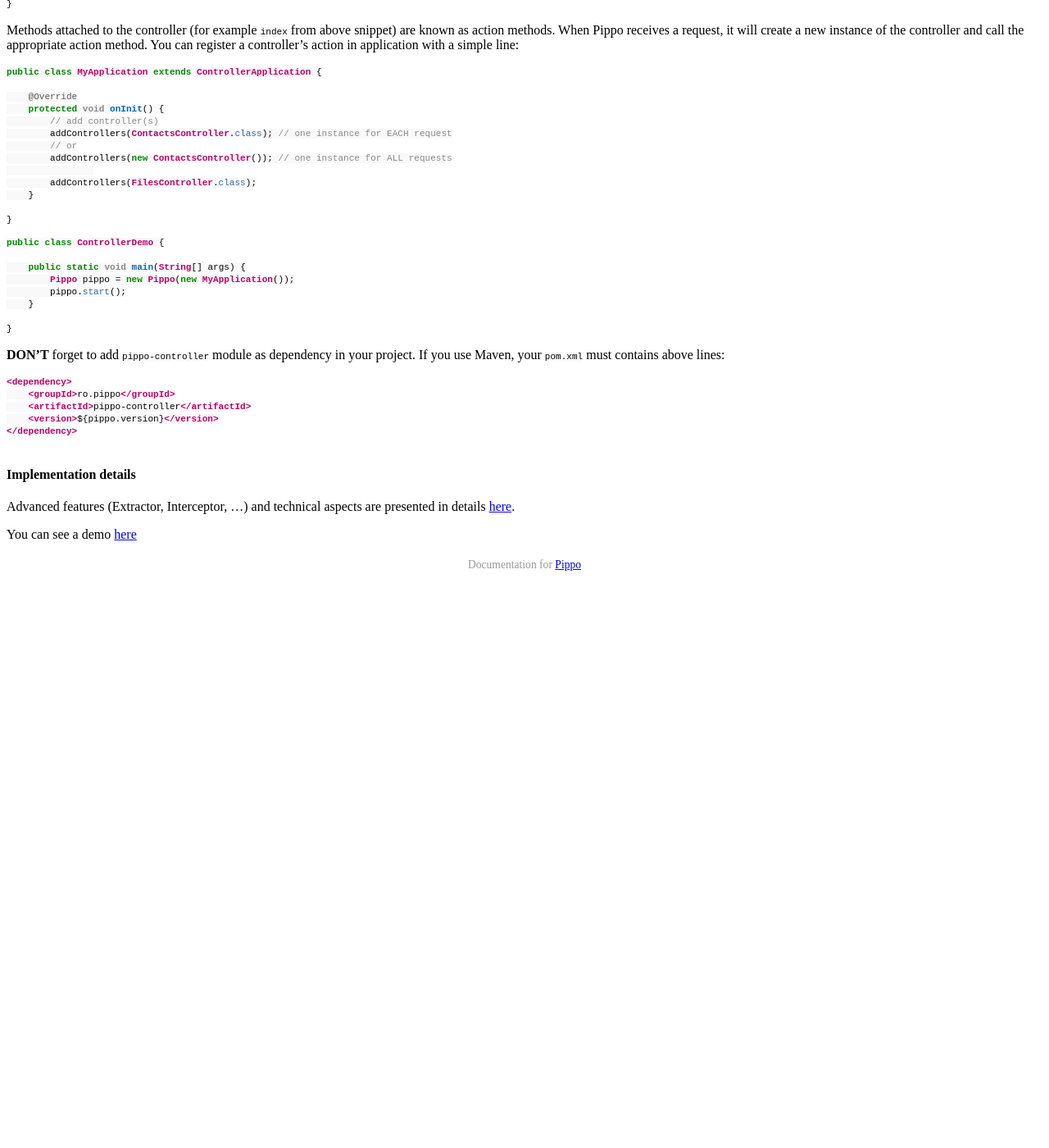
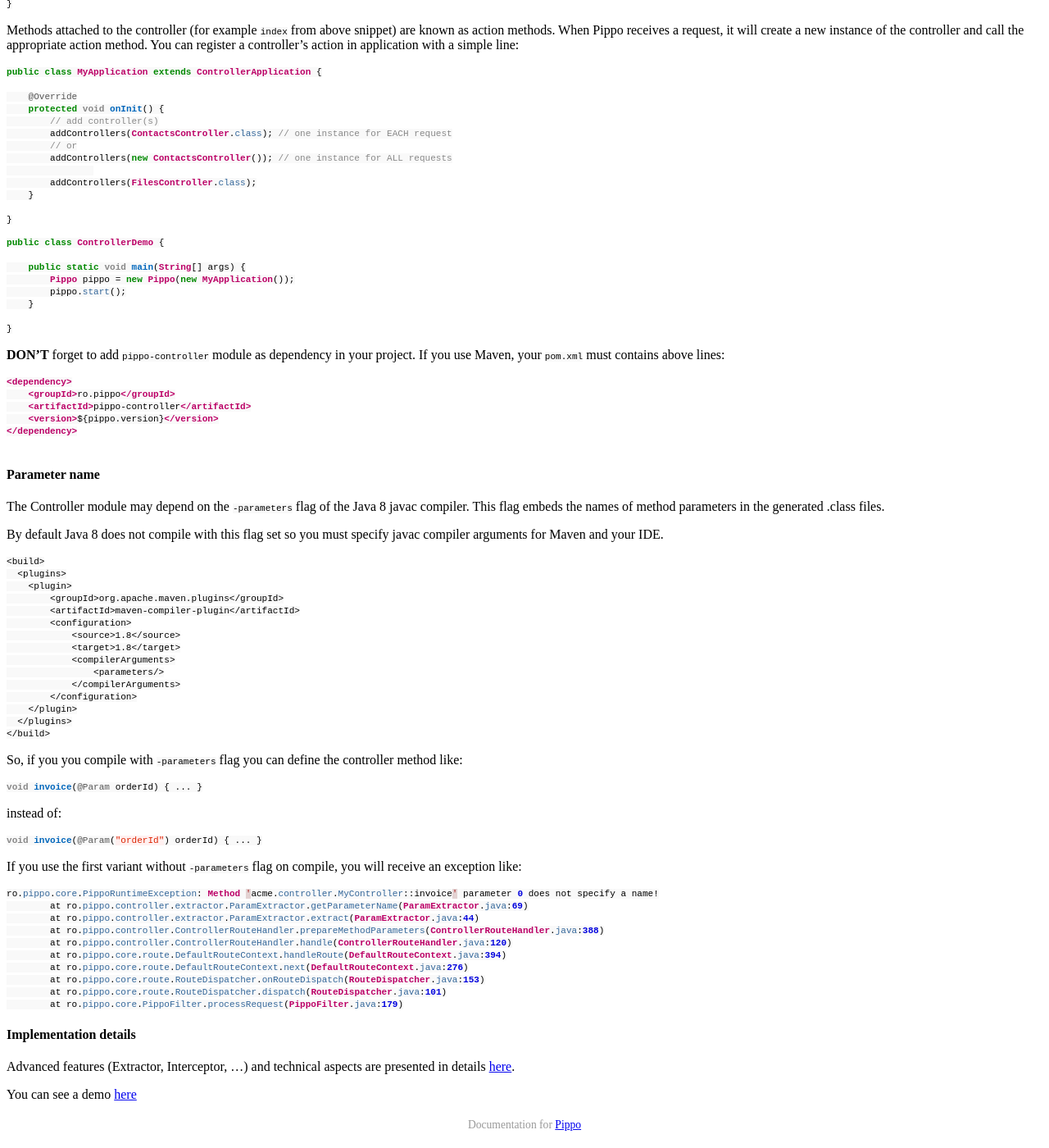
Before and after one commit to pippo-java/pippo.github.io, a Jekyll site: the page built from _posts/2015-03-17-controller.md, in a window 1280 px wide and 1400 px high, scrolled down 2378 px. Shown: the whole window at 82% size. Built offline with Jekyll 4.4.1, drawn with Linux system fonts in a browser that asks for light colours; Markdown is read by kramdown in place of the engine named in the settings; a style sheet for code colours, icons or effects is not loaded; before the commit the page ends 3095 px from its top, so only the background shows below that.

Commit message:
Improve Controller section

````diff
--- a/_posts/2015-03-17-controller.md
+++ b/_posts/2015-03-17-controller.md
@@ -148,6 +148,52 @@ If you use Maven, your `pom.xml` must contains above lines:
 
 ```
 
+#### Parameter name
+
+The Controller module may depend on the `-parameters` flag of the Java 8 javac compiler. This flag embeds the names of method parameters in the generated .class files.
+
+By default Java 8 does not compile with this flag set so you must specify javac compiler arguments for Maven and your IDE.
+```
+<build>
+  <plugins>
+    <plugin>
+        <groupId>org.apache.maven.plugins</groupId>
+        <artifactId>maven-compiler-plugin</artifactId>
+        <configuration>
+            <source>1.8</source>
+            <target>1.8</target>
+            <compilerArguments>
+                <parameters/>
+            </compilerArguments>
+        </configuration>
+    </plugin>
+  </plugins>
+</build>
+```
+
+So, if you you compile with `-parameters` flag you can define the controller method like:
+```java
+void invoice(@Param orderId) { ... }
+```
+
+instead of:
+```java
+void invoice(@Param("orderId") orderId) { ... }
+```
+
+If you use the first variant without `-parameters` flag on compile, you will receive an exception like:
+```java
+ro.pippo.core.PippoRuntimeException: Method 'acme.controller.MyController::invoice' parameter 0 does not specify a name!
+	at ro.pippo.controller.extractor.ParamExtractor.getParameterName(ParamExtractor.java:69)
+	at ro.pippo.controller.extractor.ParamExtractor.extract(ParamExtractor.java:44)
+	at ro.pippo.controller.ControllerRouteHandler.prepareMethodParameters(ControllerRouteHandler.java:388)
+	at ro.pippo.controller.ControllerRouteHandler.handle(ControllerRouteHandler.java:120)
+	at ro.pippo.core.route.DefaultRouteContext.handleRoute(DefaultRouteContext.java:394)
+	at ro.pippo.core.route.DefaultRouteContext.next(DefaultRouteContext.java:276)
+	at ro.pippo.core.route.RouteDispatcher.onRouteDispatch(RouteDispatcher.java:153)
+	at ro.pippo.core.route.RouteDispatcher.dispatch(RouteDispatcher.java:101)
+	at ro.pippo.core.PippoFilter.processRequest(PippoFilter.java:179)
+```
 
 #### Implementation details
 
````
